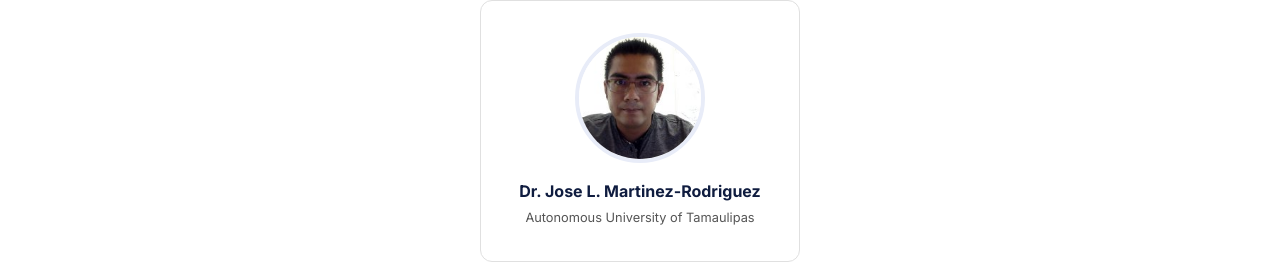
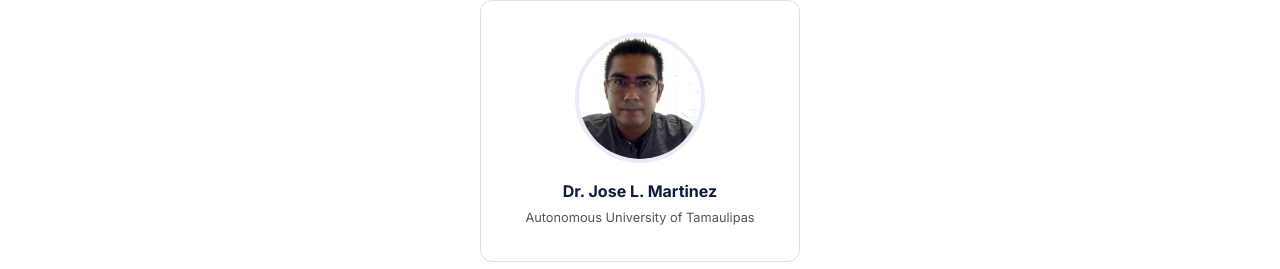
Before and after one commit to heytechie/IBCD-, a React (Vite) app: page / in a window 1280 px wide. Shown: the part 5673-5942 px from the top of the page. Built offline with nearby package versions, Linux system fonts and the light colour scheme; a web font is replaced by a local one.

Commit message:
spelling error

```diff
--- a/src/data/content.js
+++ b/src/data/content.js
@@ -44,7 +44,7 @@ export const committees = {
     { name: "Dr. Fernando Ortiz-Rodríguez", affiliation: "Autonomous University of Tamaulipas, Mexico", image: "/FernandoOrtiz.jpg" },
     { name: "Dr. Shishir Kumar Shandilya", affiliation: "Devi Ahilya Vishwavidyalaya", image: "/ShishirKumar.jpg" },
     { name: "Dr. Poonkuntran Shanmugam", affiliation: "Executive Dean CSE, VIT Bhopal", image: "/PoonkuthranC.jpg" },
-    { name: "Dr. Jose L. Martinez-Rodriguez", affiliation: "Autonomous University of Tamaulipas", image: "/JoseMartinez.jpeg" }
+    { name: "Dr. Jose L. Martinez", affiliation: "Autonomous University of Tamaulipas", image: "/JoseMartinez.jpeg" }
   ],
   "conferenceChair": [
     { name: "Dr. Hemant Kumar Nashine", affiliation: "Dean, SASL VIT Bhopal", image: "/HemantKumar.jpg" }
```
